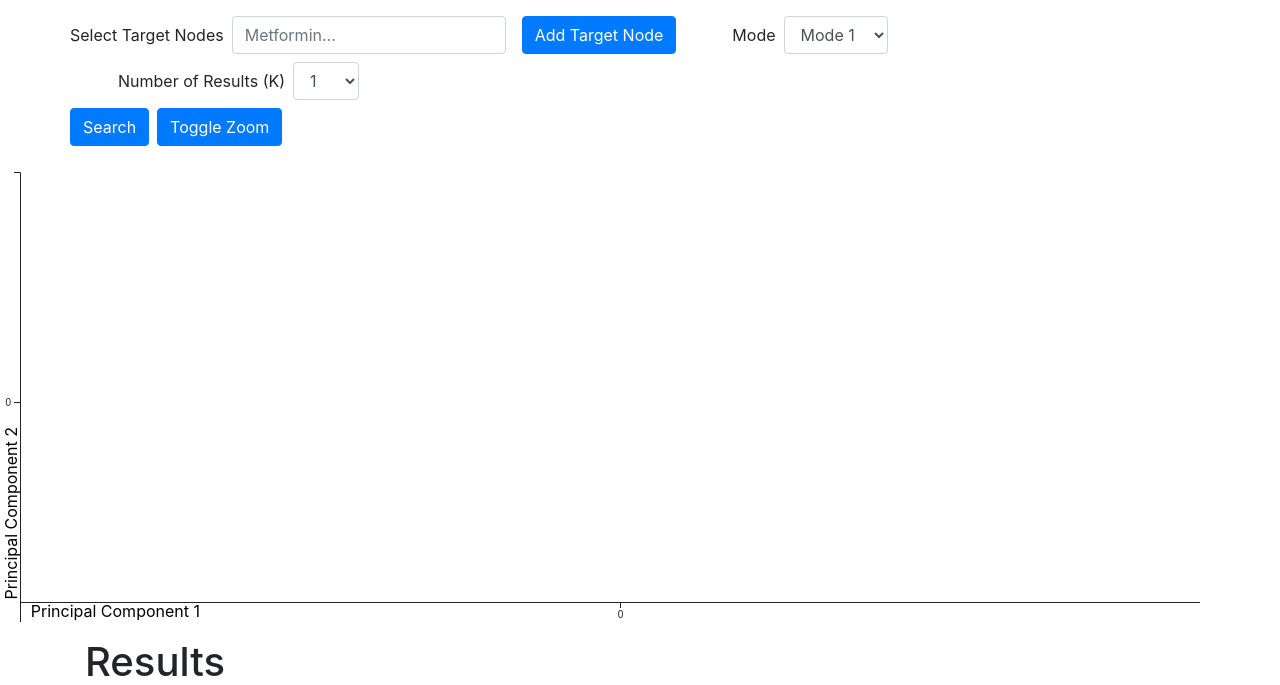
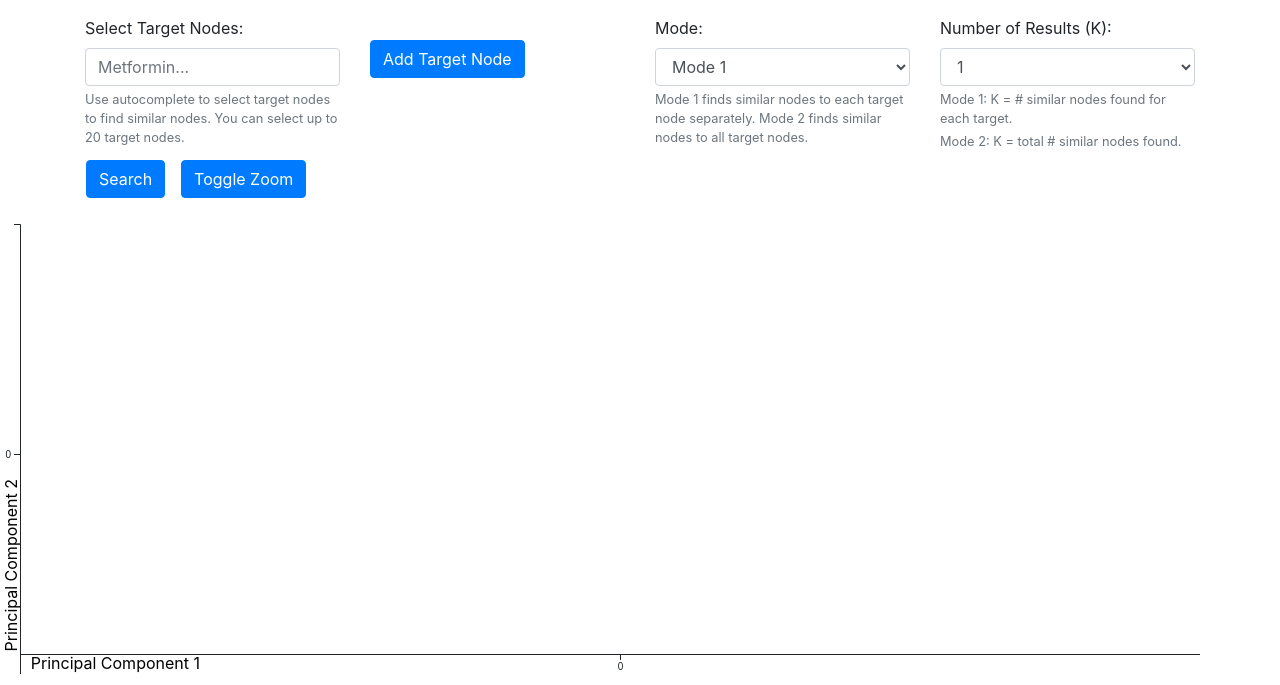
Before and after one commit to ashtonteng/biomedical-graph-visualizer, a Flask app: page /tool2 in a window 1280 px wide. Shown: the part 48-733 px from the top of the page. Run offline with Flask 2, Linux system fonts and the light colour scheme; some libraries are stand-ins or nearby versions.

Commit message:
some style improvements

```diff
--- a/templates/tool2.html
+++ b/templates/tool2.html
@@ -24,26 +24,30 @@
 
         <div class="row">
 
-            <form class="form-inline">
-
-              <div class="form-group mb-2">
-                <label for="input_mode">Select Target Nodes</label>
-                <input type="text" placeholder="Metformin..." class="typeahead tt-query form-control mx-2" spellcheck="false" id="input_node">
+              <div class="col" id="top">
+                <label for="input_mode">Select Target Nodes:</label>
+                <input type="text" placeholder="Metformin..." class="typeahead tt-query form-control" spellcheck="false" id="input_node">
+                <small class="form-text text-muted">Use autocomplete to select target nodes to find similar nodes. You can select up to 20 target nodes.</small>
               </div>
 
-                <input type="button" class="btn btn-primary mb-2 mx-2" id="add_target" value="Add Target Node" onclick="add_target_node()">
+              <div class="col">
+                <input type="button" class="btn btn-primary mt-4" id="add_target" value="Add Target Node" onclick="add_target_node()">
+              </div>
 
-              <div class="form-group mx-sm-5 mb-2 mx-2">
-                <label for="input_mode">Mode </label>
-                <select class="form-control mx-2" id="input_mode">
+
+
+              <div class="col">
+                <label for="input_mode">Mode:</label>
+                <select class="form-control" id="input_mode">
                     <option value="0">Mode 1</option>
                     <option value="1">Mode 2</option>
                 </select>
+                <small class="form-text text-muted">Mode 1 finds similar nodes to each target node separately. Mode 2 finds similar nodes to all target nodes.</small>
               </div>
 
-              <div class="form-group mx-sm-5 mb-2 mx-2">
-                  <label>Number of Results (K) </label>
-                    <select class="form-control mx-2" id="input_k">
+              <div class="col">
+                  <label>Number of Results (K): </label>
+                    <select class="form-control" id="input_k">
                         <option value="1">1</option>
                         <option value="2">2</option>
                         <option value="3">3</option>
@@ -65,16 +69,16 @@
                         <option value="19">19</option>
                         <option value="20">20</option>
                     </select>
+                  <small class="form-text text-muted">Mode 1: K = # similar nodes found for each target.</small>
+                  <small class="form-text text-muted">Mode 2: K = total # similar nodes found.</small>
               </div>
-
-            </form>
         </div>
 
         <div id="input-list"></div>
 
         <div class="row">
-            <input type="button" class="btn btn-primary" value="Search" onclick="onSearch()">
-            <button class="btn btn-primary mx-2" onclick="toggleZoom()">Toggle Zoom</button>
+            <input type="button" class="btn btn-primary ml-3 mt-2" value="Search" onclick="onSearch()">
+            <button class="btn btn-primary ml-3 mt-2" onclick="toggleZoom()">Toggle Zoom</button>
         </div>
     </div>
 
```
Also changed, not shown: templates/tool1.html (+12 -7 lines).
